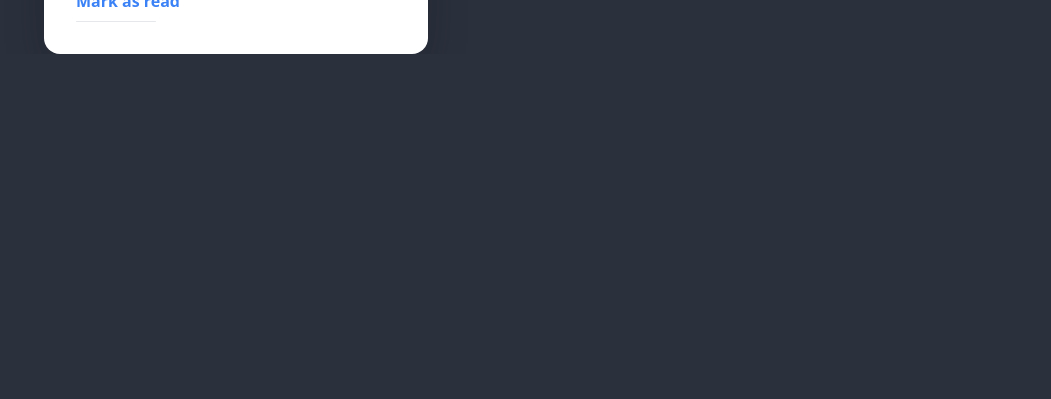
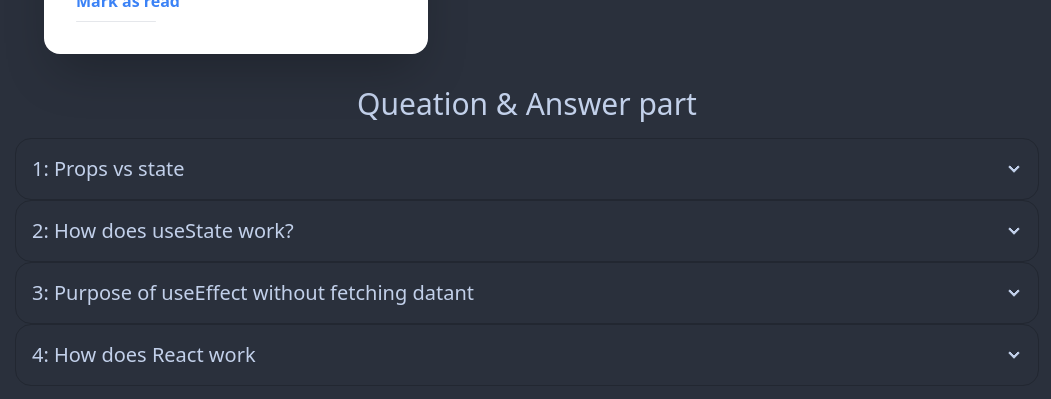
Before and after one commit to ekram2d/knowledge-club, a React (Vite) app: page / in a window 1280 px wide. Shown: the part 2192-2591 px from the top of the page, without its empty margins (113-1164 px from the left). Before the commit the page ends 2246 px from the top, so only its background shows below. Built offline with nearby package versions, Linux system fonts and the light colour scheme.

Commit message:
question and answer part added

```diff
--- a/src/App.jsx
+++ b/src/App.jsx
@@ -1,5 +1,6 @@
 import React, { useEffect, useState } from 'react';
 import Nabvar from './Components/Nabvar/Nabvar';
+import Question from './Question/Question';
 
 const App = () => {
   const [data, userData] = useState([]);
@@ -97,7 +98,7 @@ const App = () => {
           </div>
         </div>
       </div>
-
+    <Question></Question>
     </>
   );
 };
--- a/src/Question/Question.jsx
+++ b/src/Question/Question.jsx
@@ -0,0 +1,74 @@
+import React from 'react';
+
+const Question = () => {
+      return (
+            <div className='w-[80%] mx-auto m-4'>
+                  <h1 className='text-3xl text-center p-4'>Queation & Answer part </h1>
+                  <div tabIndex={0} className="collapse collapse-arrow border border-base-300 bg-base-100 rounded-box">
+                        <div className="collapse-title text-xl font-medium">
+                              <p>1: Props vs state</p>
+                        </div>
+                        <div className="collapse-content">
+                              <p>In the context of web development with React, props and state are both used to manage and update the data that is displayed on the user interface.</p>
+                              <p>
+                                    Props (short for "properties") are used to pass data from a parent component to a child component. Props are read-only and cannot be modified by the child component. The parent component sets the initial value for the prop, and then the child component can use the prop value to render its output.
+                              </p>
+                              <p>
+                                    State, on the other hand, is used to manage data that can change within a component. State is initialized in the constructor of the component, and can be updated using the setState() method. When state is updated, React re-renders the component to reflect the new state.
+                              </p>
+                              <p>
+                                    In summary, props are used to pass data down from a parent component to a child component, while state is used to manage data within a component that can change over time.
+                              </p>
+                        </div>
+                  </div>
+                  <div tabIndex={0} className="collapse collapse-arrow border border-base-300 bg-base-100 rounded-box">
+                        <div className="collapse-title text-xl font-medium">
+                              2: How does useState work?
+                        </div>
+                        <div className="collapse-content">
+                              <p>useState is a built-in hook in React that allows functional components to have state variables.</p>
+                              <p>
+                                    When you use the useState hook, you call it with an initial value for the state variable you want to use. It returns an array containing two elements: the current state value and a function that can be used to update the state.
+                              </p>
+
+                        </div>
+                  </div>
+                  <div tabIndex={0} className="collapse collapse-arrow border border-base-300 bg-base-100 rounded-box">
+                        <div className="collapse-title text-xl font-medium">
+                              3: Purpose of useEffect without fetching datant
+                        </div>
+                        <div className="collapse-content">
+                              <p>
+                                    The useEffect hook in React is primarily used to manage side effects in functional components. While fetching data from an API is a common side effect, useEffect can also be used for a variety of other purposes, such as:
+                              </p>
+                              <p>
+
+                                    Updating the title of the document: You can use useEffect to update the title of the document based on the state of the component. For example, you might want to update the title to reflect the current page or to display a notification if there are unsaved changes.
+                              </p>
+                              <p>Handling events: useEffect can be used to set up event listeners and handle events such as key presses, mouse clicks, or form submissions. This allows you to create more interactive and dynamic UIs.</p>
+                              <p>
+                                    Managing animations: useEffect can be used to manage animations or transitions based on changes in the component state. For example, you might want to fade in a new element when it is added to the page.</p>
+                              <p>Managing timers: useEffect can be used to set up and manage timers or intervals for tasks that need to be repeated at regular intervals. For example, you might want to set up a timer to automatically refresh a list of items every few minutes</p>
+                        </div>
+                  </div>
+                  <div tabIndex={0} className="collapse collapse-arrow border border-base-300 bg-base-100 rounded-box">
+                        <div className="collapse-title text-xl font-medium">
+                              4: How does React work
+                        </div>
+                        <div className="collapse-content">
+                              <p>React is a JavaScript library that allows developers to create user interfaces (UIs) for web applications. React works by using a component-based architecture, where UI elements are broken down into smaller, reusable components.</p>
+                              <p>Here's an overview of how React works:</p>
+                              <p>Components: React is built around the concept of components. Each component represents a part of the UI, and can be composed of other components. Components can receive data (called props) from their parent components, and can also have their own internal state.</p>
+                              <p>
+                                    Virtual DOM: React uses a virtual DOM (Document Object Model) to manage the UI. The virtual DOM is a lightweight representation of the actual DOM, and React uses it to efficiently update the UI when changes are made. When a component's state or props change, React generates a new virtual DOM tree and compares it to the previous one. It then updates only the parts of the actual DOM that have changed, resulting in faster and more efficient updates.</p>
+                              <p>JSX: React uses a syntax called JSX (JavaScript XML) to define components. JSX is a way to write HTML-like syntax within JavaScript code, allowing developers to create complex UIs with ease</p>
+                              <p>Data flow: React uses a unidirectional data flow, where data flows down from parent components to child components through props. Child components can also update the data by calling functions passed down through props, but cannot modify the data directly.</p>
+                              <p>Hooks: React provides a set of hooks (such as useState and useEffect) that allow functional components to have state and manage side effects. This makes it easier to create and manage complex UIs without needing to use className components.</p>
+                        </div>
+                  </div>
+
+            </div>
+      );
+};
+
+export default Question;
```
